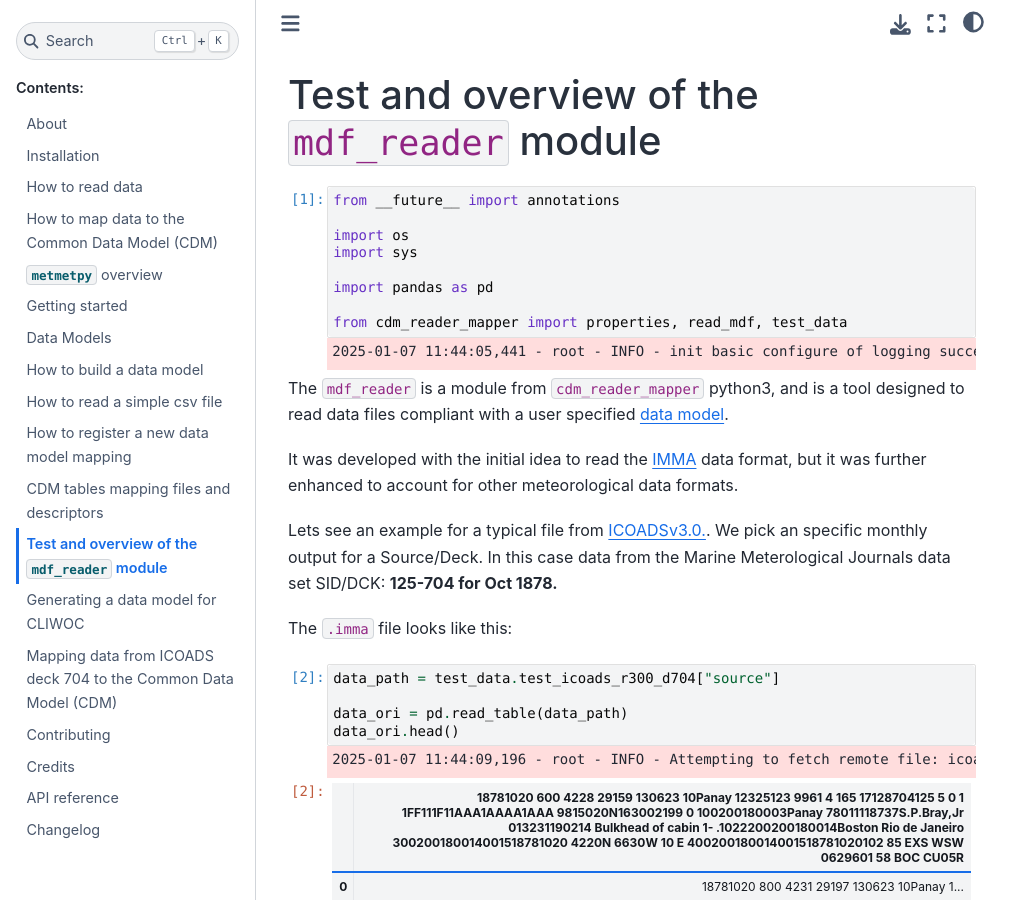
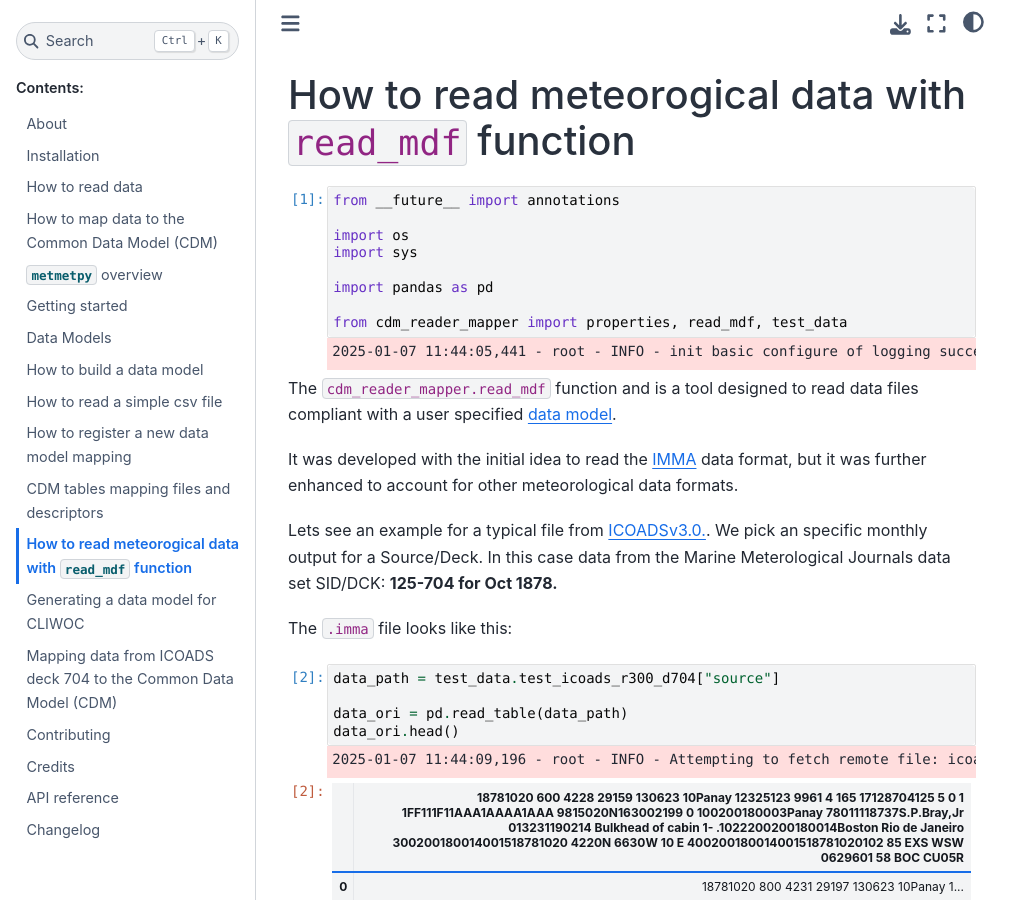
Before and after one commit to glamod/cdm_reader_mapper, a Sphinx documentation site: the page built from docs/example_notebooks/read_overview.ipynb, in a window 1280 px wide and 900 px high. Shown: the whole window, without its empty margins (0-1031 px from the left). Built offline with Sphinx 7.4.7 and the Sphinx Book theme 1.1.4, drawn with Linux system fonts in a browser that asks for light colours; some of the changed text lies outside the part shown.

Commit message:
rename notebook

```diff
--- a/docs/index.rst
+++ b/docs/index.rst
@@ -61,7 +61,7 @@
    how_to_read_csv
    how-to-register-a-new-data-model-mapping.rst
    cdm-tables-mapping-files-and-descriptors.rst
-   example_notebooks/mdf_reader_test_overview.ipynb
+   example_notebooks/read_overview.ipynb
    example_notebooks/CLIWOC_datamodel.ipynb
    example_notebooks/CDM_mapper_example_deck704.ipynb
    contributing
```
Also changed, not shown: docs/example_notebooks/read_overview.ipynb.
